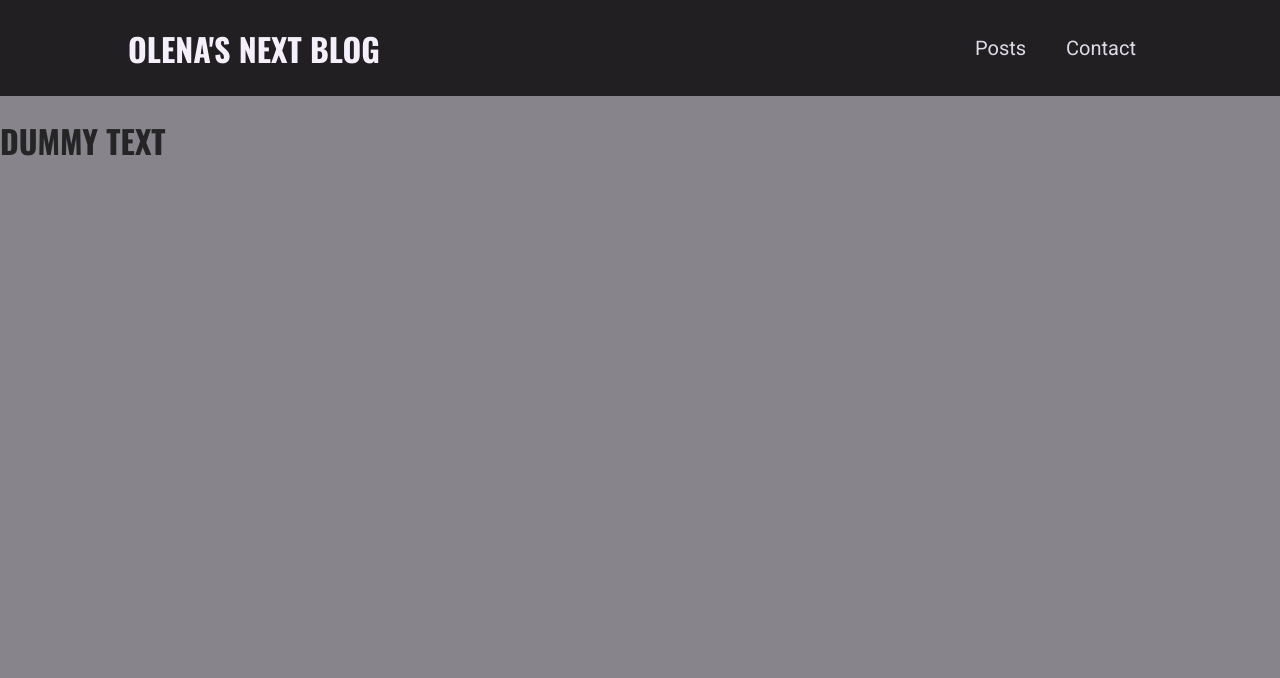
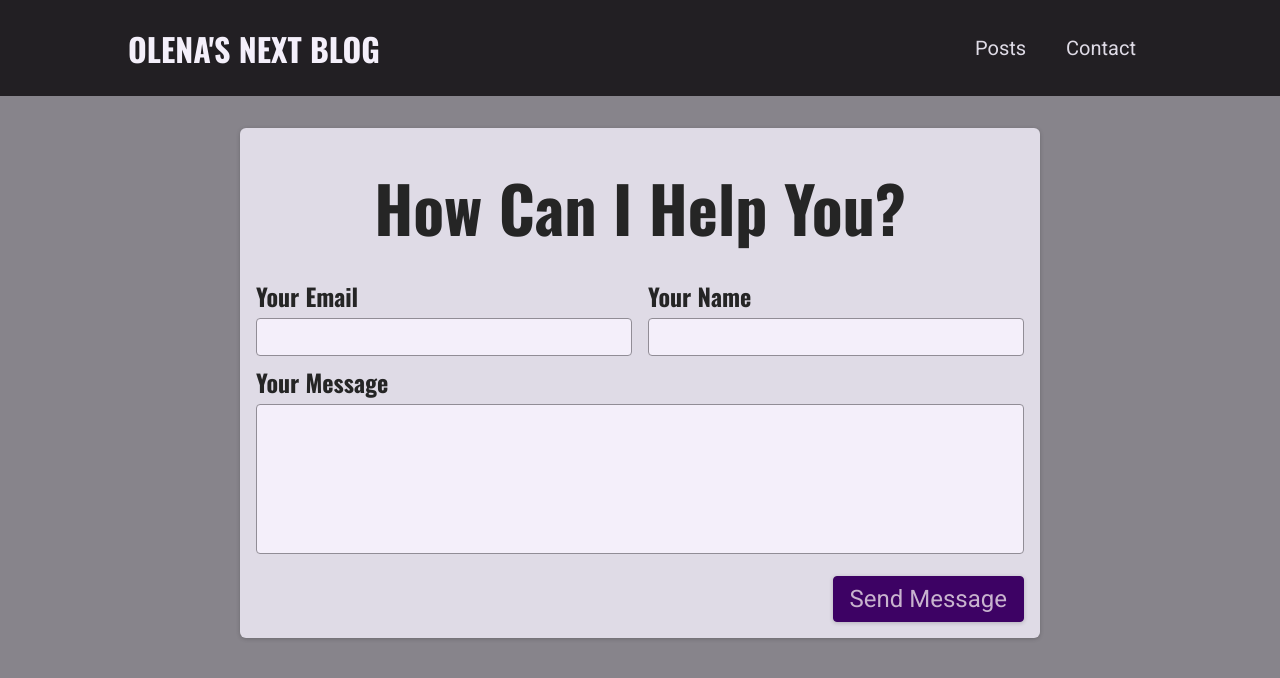
Before and after one commit to olena-ole/next-blog-app, a Next.js app: page /contact in a window 1280 px wide. Shown: the top 678 px of the page. Built offline with nearby package versions, Linux system fonts and the light colour scheme.

Commit message:
added contactForm component for contact page

```diff
--- /dev/null
+++ b/components/contact/contact-form.js
@@ -0,0 +1,31 @@
+import classes from './contact-form.module.css';
+
+export default function ContactForm() {
+    return (
+        <section className={classes.contact}>
+            <h1>How Can I Help You?</h1>
+
+            <form className={classes.form}>
+                <div className={classes.controls}>
+                    <div className={classes.control}>
+                        <label htmlFor="email">Your Email</label>
+                        <input type="email" id="email" required/>
+                    </div>
+                    <div className={classes.control}>
+                        <label htmlFor="name">Your Name</label>
+                        <input type="text" id="name" required/>
+                    </div>
+                </div>
+
+                <div className={classes.control}>
+                    <label htmlFor="message">Your Message</label>
+                    <textarea id="name" rows={5}/>
+                </div>
+
+                <div className={classes.actions}>
+                    <button>Send Message</button>
+                </div>
+            </form>
+        </section>
+    )
+}
--- /dev/null
+++ b/components/contact/contact-form.module.css
@@ -0,0 +1,73 @@
+.contact {
+    margin: var(--size-8) auto;
+    border-radius: 6px;
+    background-color: var(--color-grey-100);
+    width: 90%;
+    max-width: 50rem;
+    padding: var(--size-4);
+    box-shadow: 0 1px 4px rgba(0, 0, 0, 0.2);
+    font-size: var(--size-6);
+  }
+
+  .contact h1 {
+    font-size: var(--size-8);
+    margin: var(--size-4) 0;
+    text-align: left;
+  }
+
+  .form label {
+    display: block;
+    font-family: 'Oswald', sans-serif;
+    font-weight: bold;
+    margin: var(--size-2) 0 var(--size-1) 0;
+  }
+
+  .form input,
+  .form textarea {
+    font: inherit;
+    padding: var(--size-1);
+    border-radius: 4px;
+    width: 100%;
+    border: 1px solid var(--color-grey-400);
+    background-color: var(--color-grey-50);
+    resize: none;
+  }
+
+  .controls {
+    display: flex;
+    column-gap: 1rem;
+    flex-wrap: wrap;
+  }
+
+  .control {
+    flex: 1;
+    min-width: 10rem;
+  }
+
+  .actions {
+    margin-top: var(--size-4);
+    text-align: right;
+  }
+
+  .form button {
+    font: inherit;
+    cursor: pointer;
+    background-color: var(--color-primary-700);
+    border: 1px solid var(--color-primary-700);
+    padding: var(--size-2) var(--size-4);
+    border-radius: 4px;
+    color: var(--color-primary-50);
+    box-shadow: 0 1px 4px rgba(0, 0, 0, 0.2);
+  }
+
+  .form button:hover {
+    background-color: var(--color-primary-500);
+    border-color: var(--color-primary-500);
+  }
+
+  @media (min-width: 768px) {
+    .contact h1 {
+      font-size: var(--size-16);
+      text-align: center;
+    }
+  }
--- a/pages/contact.js
+++ b/pages/contact.js
@@ -1,3 +1,5 @@
+import ContactForm from "../components/contact/contact-form"
+
 export default function ContactPage() {
-    return <h1>DUMMY TEXT</h1>
+    return <ContactForm />
 };
```
